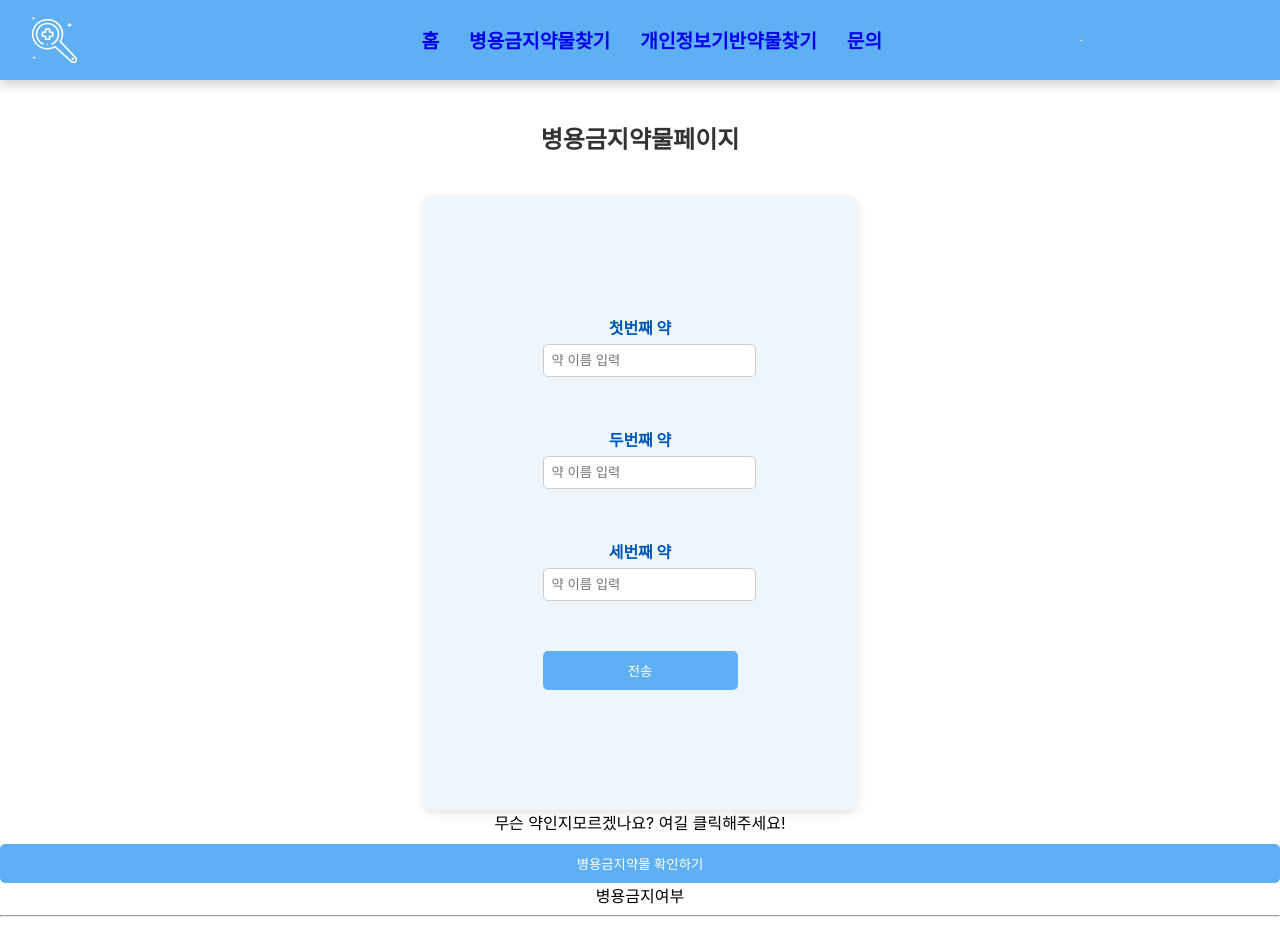
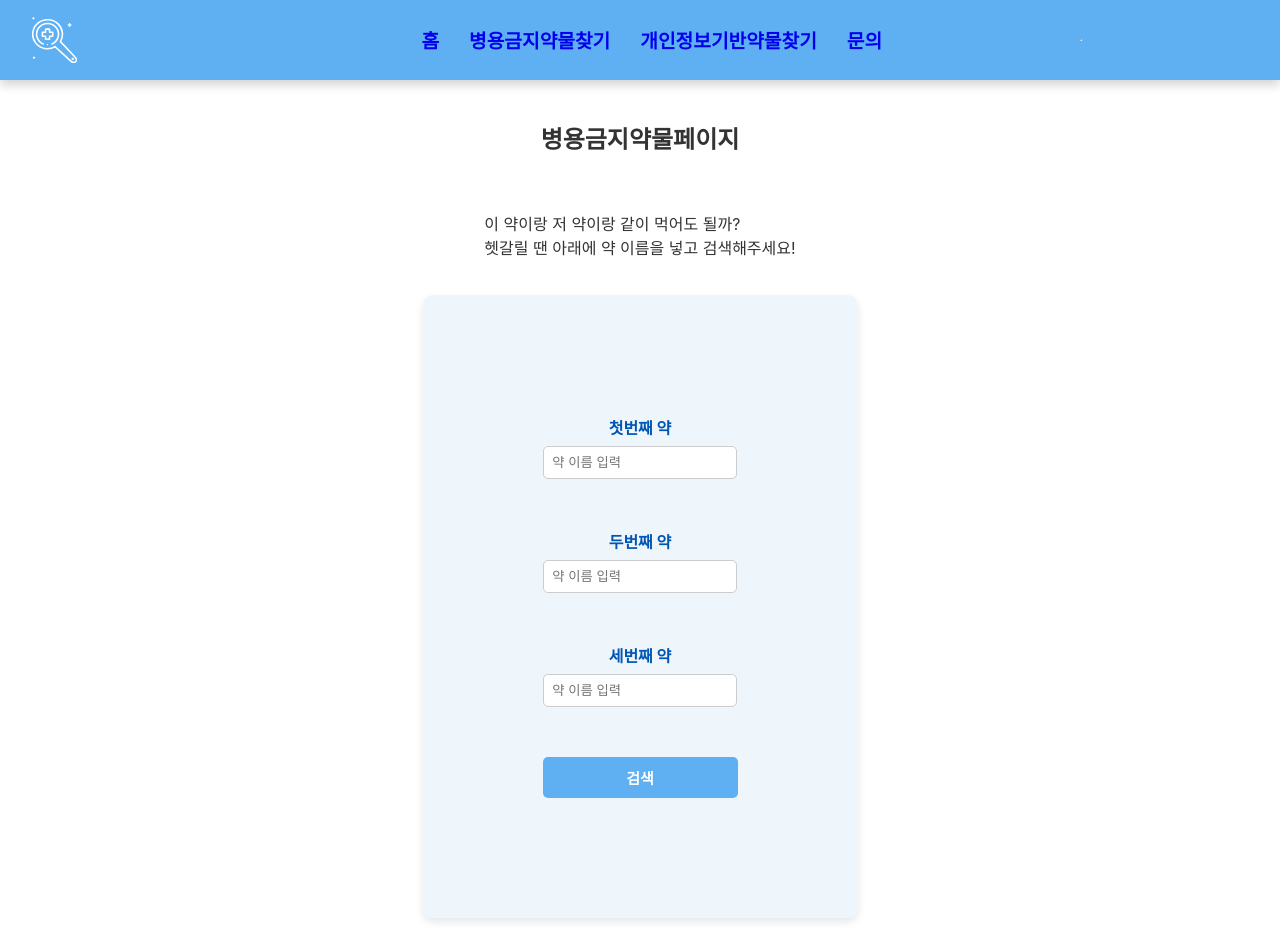
Before and after one commit to LovellR/GSS_Project, a React (Create React App) app in the folder oss-project/: page /search in a window 1280 px wide. Shown: the top 928 px of the page. Built offline with nearby package versions, Linux system fonts and the light colour scheme.

Commit message:
상하단 설명 추가

```diff
--- a/oss-project/src/JS/Search.js
+++ b/oss-project/src/JS/Search.js
@@ -32,7 +32,10 @@ const Search = () => {
             <h2 className='no-border'>
                 병용금지약물페이지
             </h2>
-
+            <div className="search-intro">
+                    <p>이 약이랑 저 약이랑 같이 먹어도 될까?<br></br>
+                        헷갈릴 땐 아래에 약 이름을 넣고 검색해주세요! </p>
+            </div>
             <div className='medi-container'>
                 <div className="medicine">
                     <div className="medicine-info">
@@ -47,7 +50,7 @@ const Search = () => {
                         <span>세번째 약</span>
                         <input type="text" placeholder="약 이름 입력" value={thirdMedicine} onChange={(e)=> setThirdMedicine(e.target.value)}/>
                     </div>
-                    <button onClick={handleSubmit}>전송</button>
+                    <button className="medi_btn" onClick={handleSubmit}>검색</button>
                 </div>
             </div>
 
@@ -56,7 +59,6 @@ const Search = () => {
                     <span>무슨 약인지모르겠나요? 여길 클릭해주세요! </span>
             </div>
 
-            <button className="result-btn">병용금지약물 확인하기</button>
             <div className="result">
                     <span>병용금지여부 </span>
             </div>
--- a/oss-project/src/JS/css/Search.css
+++ b/oss-project/src/JS/css/Search.css
@@ -1,8 +1,16 @@
+body{
+    text-align: center;
+    color: #333;
+}
+
 h2 {
     text-align: center;
     margin-top: 40px;
-    color: #333;
     padding-bottom: 20px;
+}
+
+.search-intro {
+    display: inline-block;
 }
 
 .no-border {
@@ -29,20 +37,19 @@ h2 {
 
 .medicine-info span {
     display: block;
-    margin-bottom: 5px;
+    margin-bottom: 7px;
     font-weight: bold;
     color: #0056b3;
 }
 
 .medicine-info input {
-    width: 100%;
+    width: 90%;
     padding: 8px;
     border: 1px solid #ccc;
     border-radius: 5px;
 }
 
-
-button {
+.medi_btn {
     display: block;
     width: 100%;
     padding: 10px;
@@ -52,8 +59,23 @@ button {
     border-radius: 5px;
     cursor: pointer;
     margin-top: 10px;
+    font-size: 15px;
+    font-weight: 700;
 }
 
-button:hover {
+.medi_btn:hover {
     background-color: #0056b3;
 }
+
+.search-pic {
+    text-align: center;
+    margin-top: 8px;
+    margin-bottom: 50px;
+    font-size: 13px;
+    color:  #333;
+}
+
+.search-pic:hover {
+    color: #0056b3;
+    cursor: pointer;
+}
```
